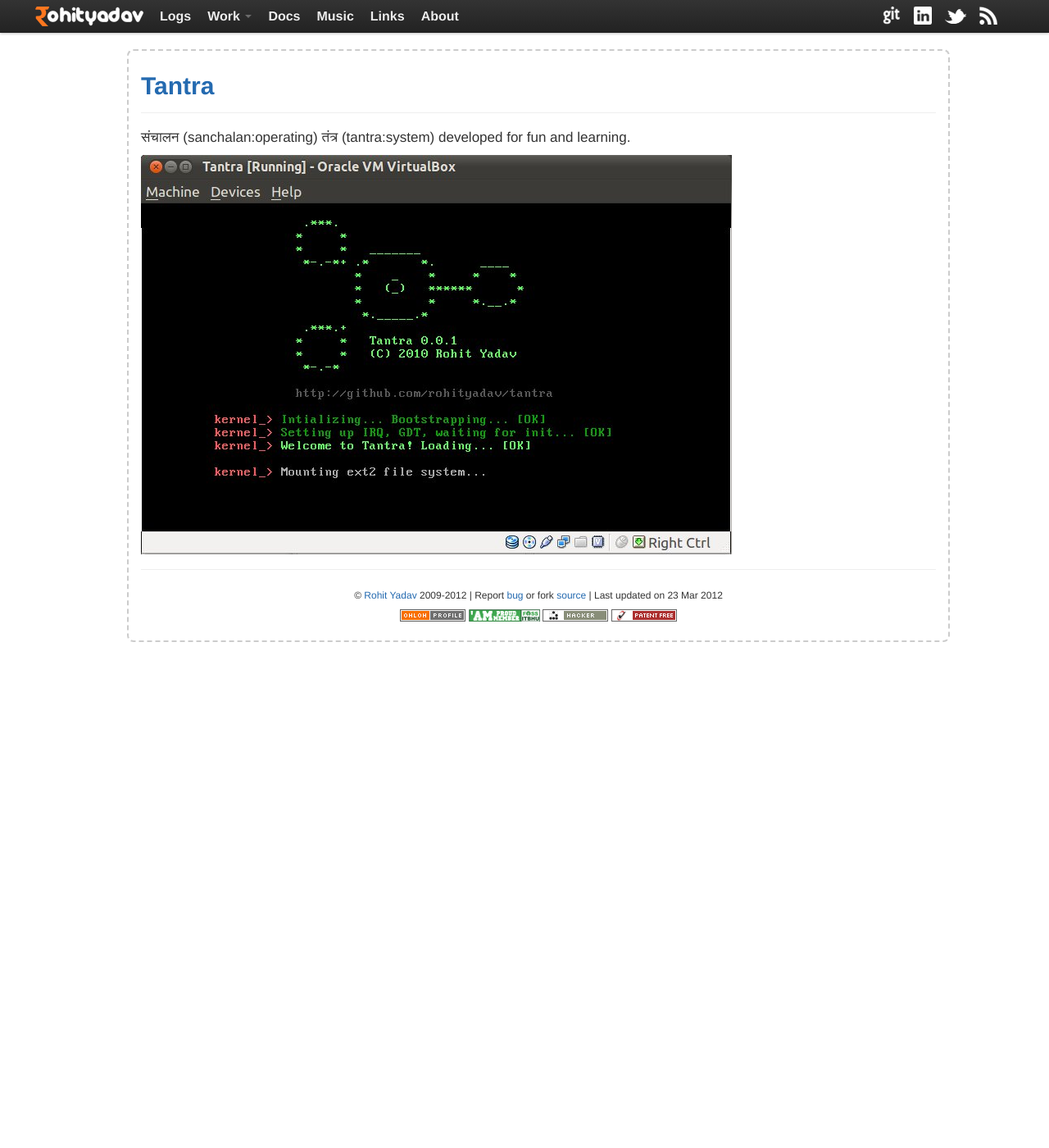
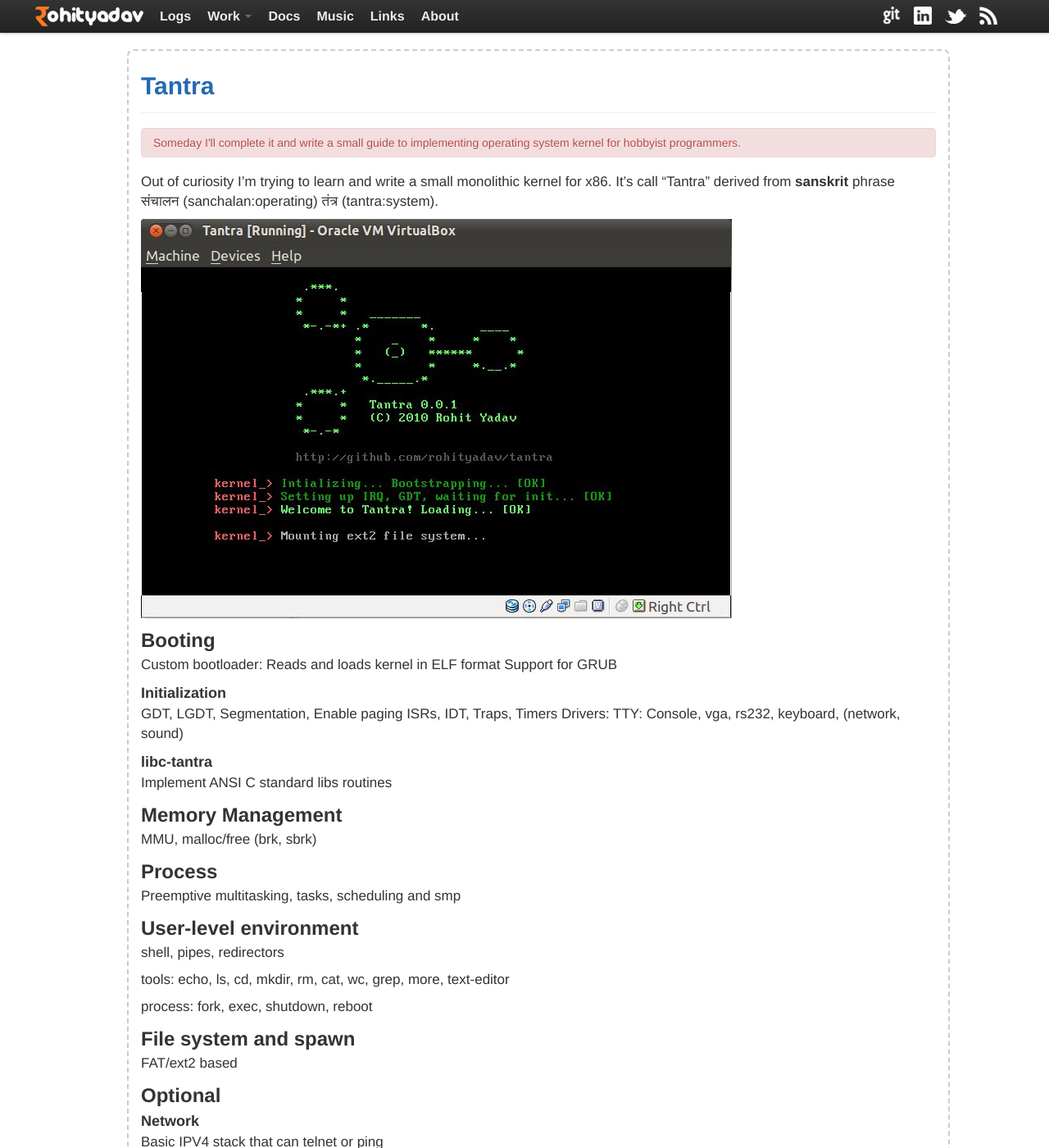
Before and after one commit to rohityadavcloud/rohityadavcloud.github.io, a Jekyll site: the page built from projects/tantra.markdown, in a window 1280 px wide and 1400 px high. Shown: the whole window at 82% size. Built offline with Jekyll 4.4.1, drawn with Linux system fonts in a browser that asks for light colours; Markdown is read by kramdown in place of the engine named in the settings; some of the changed text lies outside the part shown.

Commit message:
tantra: add info about tantra

```diff
--- a/projects/tantra.markdown
+++ b/projects/tantra.markdown
@@ -4,6 +4,54 @@ title: Tantra
 permalink: /tantra/
 ---
 
-संचालन (sanchalan:operating) तंत्र (tantra:system) developed for fun and learning.
+<div class="alert alert-error">
+Someday I'll complete it and write a small guide to implementing operating system kernel for hobbyist programmers.
+</div>
+
+Out of curiosity I'm trying to learn and write a small monolithic kernel for x86. It's call "Tantra" derived from __sanskrit__ phrase संचालन (sanchalan:operating) तंत्र (tantra:system).
 
 ![Tantra Screenshot](/images/projects/tantra.png)
+
+##Booting
+
+Custom bootloader: Reads and loads kernel in ELF format
+Support for GRUB
+
+###Initialization
+
+GDT, LGDT, Segmentation, Enable paging
+ISRs, IDT, Traps, Timers
+Drivers: TTY: Console, vga, rs232, keyboard, (network, sound)
+
+### libc-tantra
+Implement ANSI C standard libs routines
+
+##Memory Management
+
+MMU, malloc/free (brk, sbrk)
+
+##Process
+
+Preemptive multitasking, tasks, scheduling and smp
+
+##User-level environment
+
+shell, pipes, redirectors
+
+tools: echo, ls, cd, mkdir, rm, cat, wc, grep, more, text-editor
+
+process: fork, exec, shutdown, reboot
+
+##File system and spawn
+
+FAT/ext2 based
+
+## Optional
+
+###Network
+
+Basic IPV4 stack that can telnet or ping
+
+###Sound
+
+Intel HD Audio or soundblaster based drivers
```
